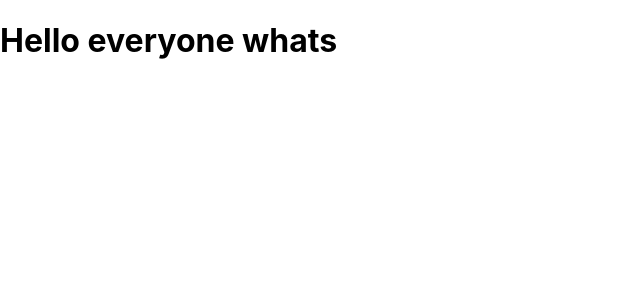
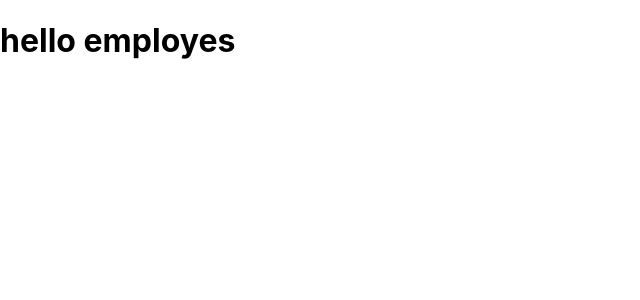
Before and after one commit to srinathambertag/react, a React (Create React App) app in the folder myapp/: page / in a window 1280 px wide. Shown: the top 300 px of the page, without its empty margins (0-640 px from the left). Built offline with nearby package versions, Linux system fonts and the light colour scheme.

Commit message:
Code changes

```diff
--- a/myapp/src/App.js
+++ b/myapp/src/App.js
@@ -3,7 +3,7 @@ import './App.css';
 
 function App() {
 	return (
-	<h1> Hello everyone whats  </h1>
+	<h1> hello employes  </h1>
 	);
 }
 
```
